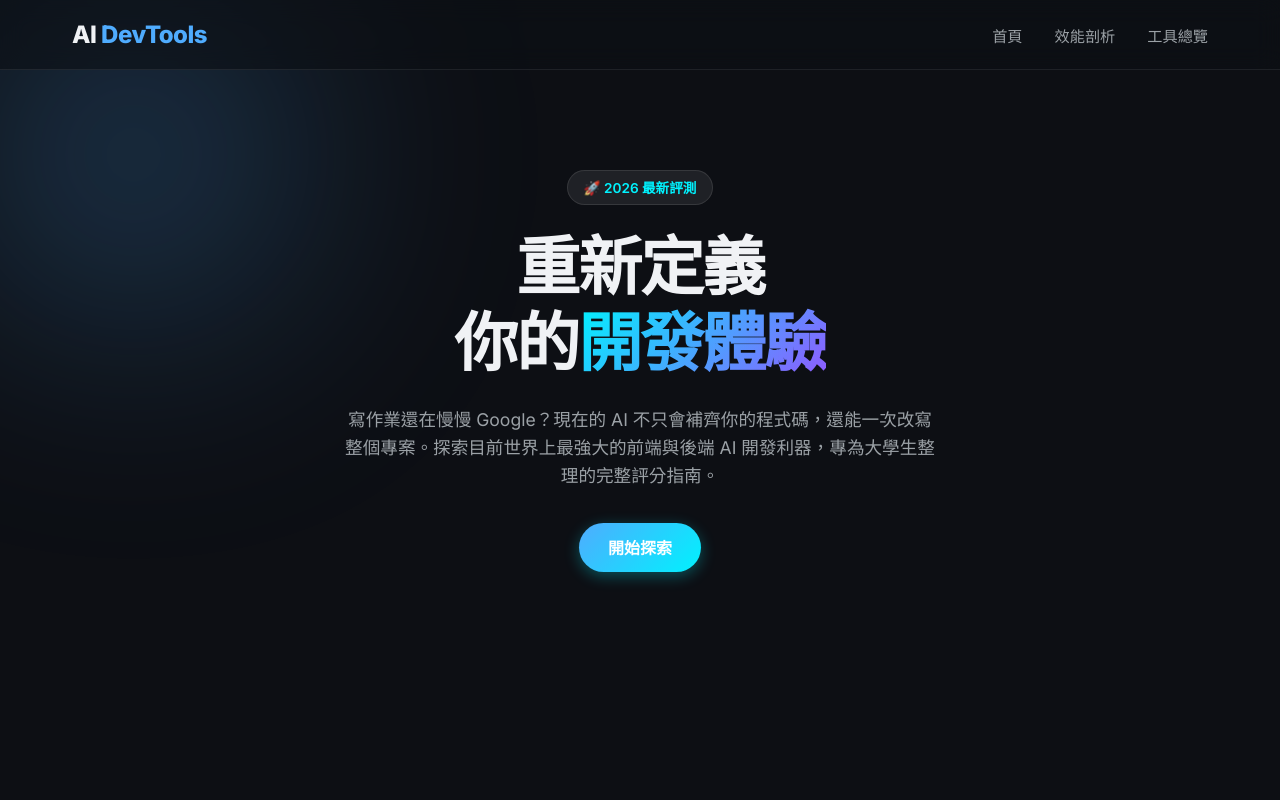
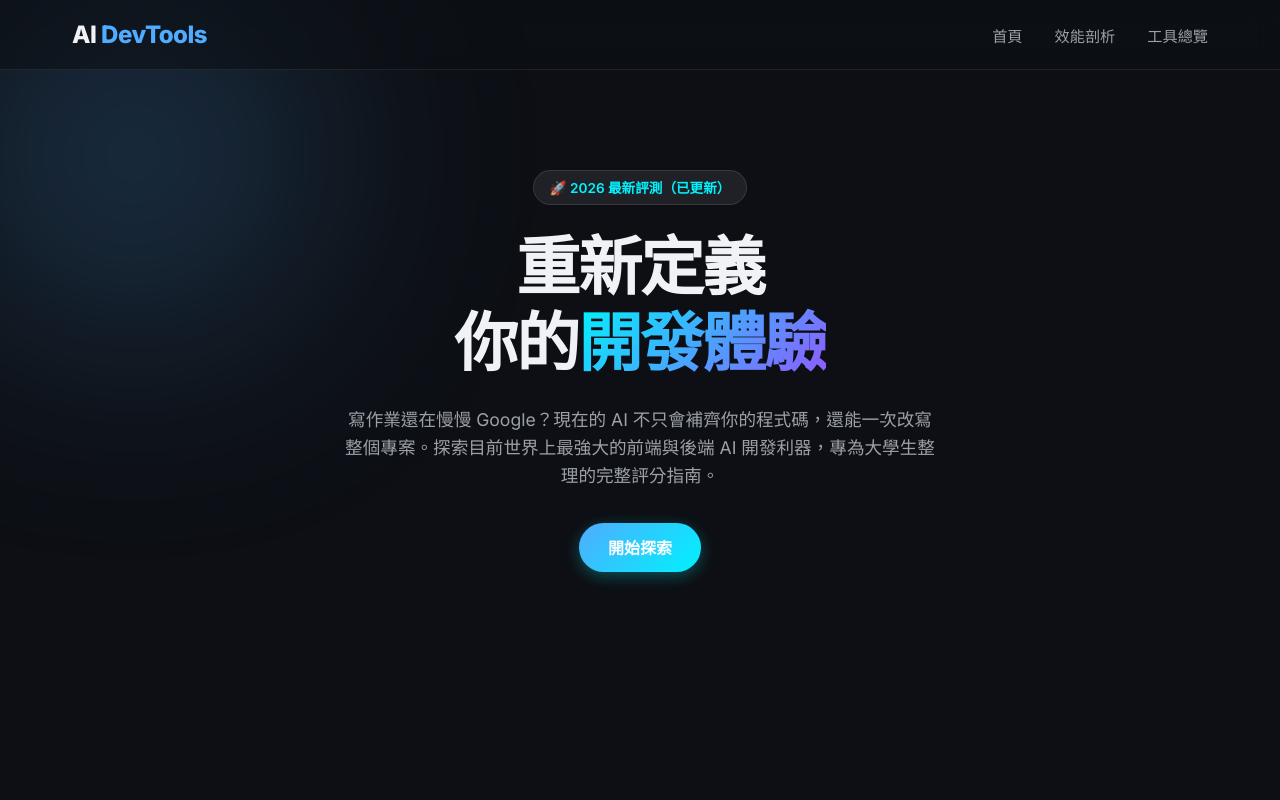
Before and after one commit to minhuangyuntech/itools, a plain HTML site: page index.html in a window 1280 px wide. Shown: the top 800 px of the page. Drawn offline with Linux system fonts and the light colour scheme.

Commit message:
Update badge content

```diff
--- a/index.html
+++ b/index.html
@@ -28,7 +28,7 @@
 
     <header id="hero" class="hero">
         <div class="hero-content">
-            <div class="badge">🚀 2026 最新評測</div>
+            <div class="badge">🚀 2026 最新評測（已更新）</div>
             <h1>重新定義<br>你的<span class="gradient-text">開發體驗</span></h1>
             <p>寫作業還在慢慢 Google？現在的 AI 不只會補齊你的程式碼，還能一次改寫整個專案。探索目前世界上最強大的前端與後端 AI 開發利器，專為大學生整理的完整評分指南。</p>
             <a href="#comparison" class="btn btn-primary">開始探索</a>
```
